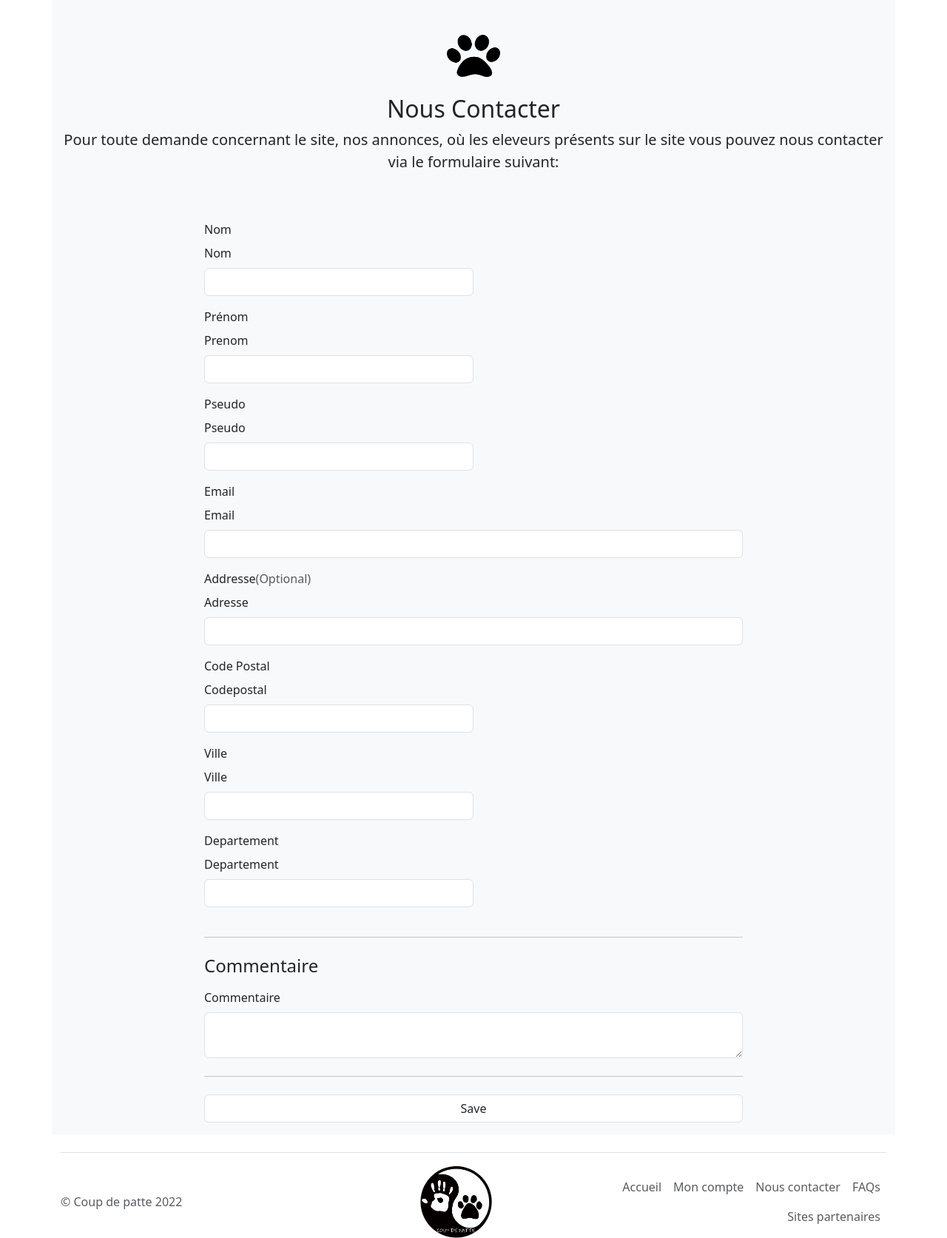
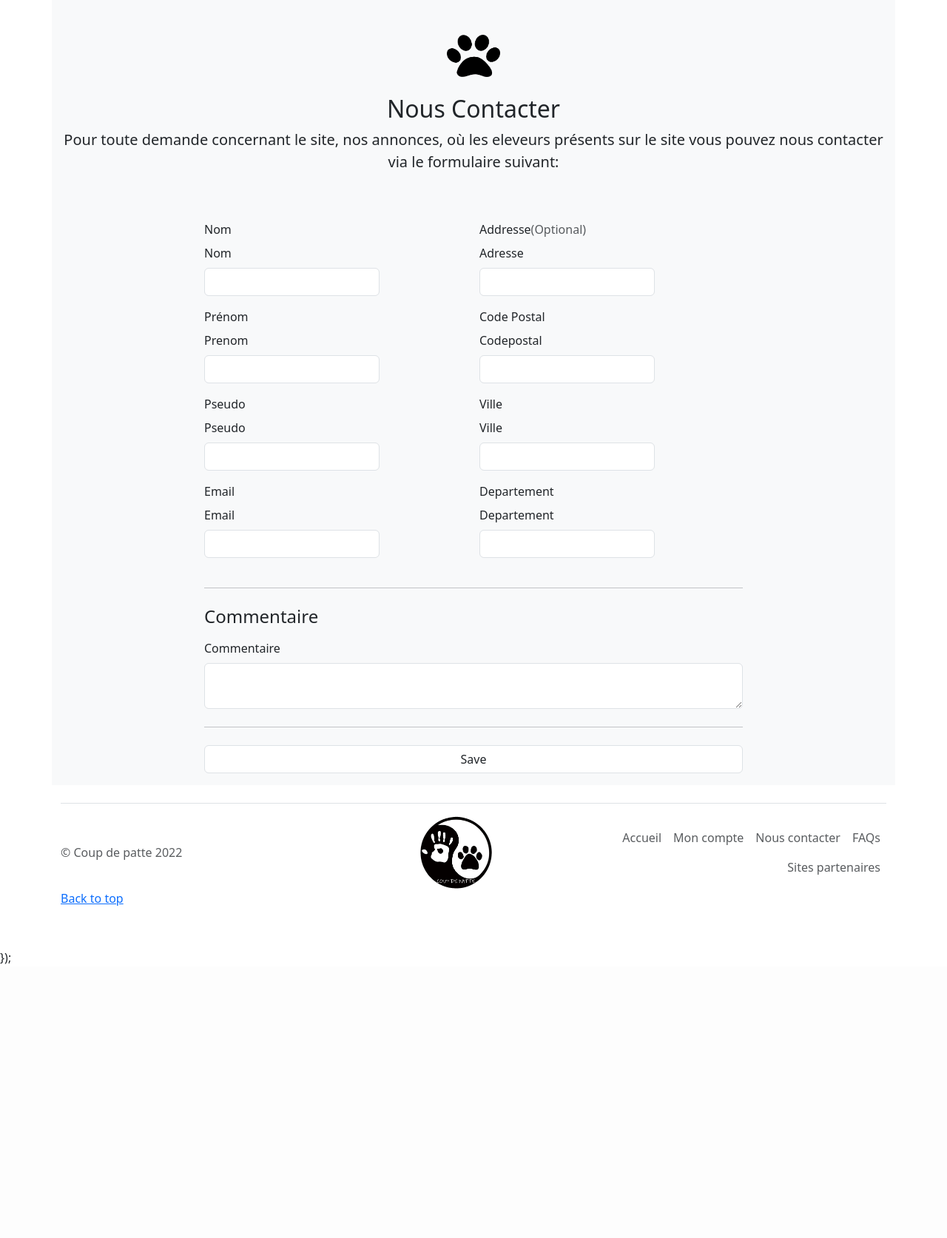
Before and after one commit to coupdepatte/coup_de_patte, a Symfony app: template templates/contact/index.html.twig in a window 1280 px wide. Shown: the part 224-1897 px from the top of the page at 74% size. After the commit the page ends 1527 px from the top, so only its background shows below. Run offline with Twig, Linux system fonts and the light colour scheme; the template is opened without the code that fills it, so the values that code supplies are empty; form fields are guessed from the names that the template uses; some libraries are stand-ins or nearby versions.

Commit message:
Modification mise en page

```diff
--- a/templates/commun/footer.html.twig
+++ b/templates/commun/footer.html.twig
@@ -18,7 +18,7 @@
 				<a class="nav-link px-2 text-muted"{{active_contact|default("")}}  href="{{path('app_contact')}}" >Nous contacter</a>
 			</li>
 			<li class="nav-item">
-				<a href="#" class="nav-link px-2 text-muted">FAQs</a>
+				<a  class="nav-link px-2 text-muted" href="{{path('app_faq')}}">FAQs</a>
 			</li>
 			<li class="nav-item">
 				<a href="https://www.zooplus.fr/?mkt_source=242867&gclid=CjwKCAiA3KefBhByEiwAi2LDHLbwFOzrtbS8RNNnMiTDiIlkYe-eYTFxg9lrUPfy5MjqhOj6yUl7txoCodwQAvD_BwE" class="nav-link px-2 text-muted">Sites partenaires</a>
--- a/templates/contact/index.html.twig
+++ b/templates/contact/index.html.twig
@@ -1,6 +1,7 @@
 {% extends 'base.html.twig' %}
 
-{% block title %}Contact - Coup De Patte{% endblock %}
+{% block title %}Contact - Coup De Patte
+{% endblock %}
 
 {% block stylesheets %}
 	{{ encore_entry_link_tags('app') }}
@@ -23,22 +24,23 @@
 				<div class="col-md-7 col-lg-8 mx-auto">
 
 					<div class="row g-3">
+						<div class="col">
 						{{form_start(form_contact)}}
-                        <div class="col-sm-6">
+						<div class="col-sm-8">
 							<label for="firstName" class="form-label">Nom</label>
 							{{form_row(form_contact.nom)}}
 							<div class="invalid-feedback">
 								Un nom valide est demandé
 							</div>
 						</div>
-                        <div class="col-sm-6">
+						<div class="col-sm-8">
 							<label for="lastName" class="form-label">Prénom</label>
 							{{form_row(form_contact.prenom)}}
 							<div class="invalid-feedback">
 								Un prénom valide est demandé
 							</div>
 						</div>
-                        <div class="col-sm-6">
+						<div class="col-sm-8">
 							<label for="username" class="form-label">Pseudo</label>
 
 							{{form_row(form_contact.pseudo)}}
@@ -47,40 +49,45 @@
 							</div>
 
 						</div>
-                        <div class="col-12">
-                        <label for="email" class="form-label">Email </label>
+						<div class="col-8">
+							<label for="email" class="form-label">Email
+							</label>
 							{{form_row(form_contact.email)}}
 							<div class="invalid-feedback">
 								Une addresse email valide est demandée
 							</div>
 						</div>
-                        <div class="col-12">
-                        <label for="address" class="form-label">Addresse<span class="text-muted">(Optional)</span></label>
+					</div>
+					<div class="col">
+						<div class="col-8">
+							<label for="address" class="form-label">Addresse<span class="text-muted">(Optional)</span>
+							</label>
 							{{form_row(form_contact.adresse)}}
 							<div class="invalid-feedback">
 								Une addresse valide est demandée
 							</div>
 						</div>
-                        <div class="col-sm-6">
+						<div class="col-sm-8">
 							<label for="country" class="form-label">Code Postal</label>
 							{{form_row(form_contact.codepostal)}}
 							<div class="invalid-feedback">
 								Selectionnez un code postal valide.
 							</div>
 						</div>
-                        <div class="col-sm-6">
+						<div class="col-sm-8">
 							<label for="state" class="form-label">Ville</label>
 							{{form_row(form_contact.ville)}}
 							<div class="invalid-feedback">
 								choisisez une ville valide.
 							</div>
 						</div>
-                        <div class="col-sm-6">
+						<div class="col-sm-8">
 							<label for="zip" class="form-label">Departement</label>
 							{{form_row(form_contact.departement)}}
 						</select>
 						<div class="invalid-feedback">
 							choisisez un département.
+						</div>
 					</div>
 				</div>
 			</div>
@@ -94,21 +101,8 @@
 			{{form_end(form_contact)}}
 		</div>
 	</div>
-  </main>
-</div>
-{% include 'commun/footer.html.twig' %}
-
-{% block javascripts %}
-    {{ encore_entry_script_tags('app') }}
-{% endblock %}
-<script src="https://code.jquery.com/jquery-3.6.3.js" integrity="sha256-nQLuAZGRRcILA+6dMBOvcRh5Pe310sBpanc6+QBmyVM=" crossorigin="anonymous"></script>
-<script src="https://code.jquery.com/ui/1.13.2/jquery-ui.js" integrity="sha256-xLD7nhI62fcsEZK2/v8LsBcb4lG7dgULkuXoXB/j91c=" crossorigin="anonymous"></script>
-<script src="https://ajax.googleapis.com/ajax/libs/jquery/2.1.1/jquery.min.js"></script>
-<script src="https://cdnjs.cloudflare.com/ajax/libs/jqueryui/1.12.1/jquery-ui.min.js"></script>
-<script src="https://cdn.jsdelivr.net/npm/bootstrap@5.3.0-alpha1/dist/js/bootstrap.bundle.min.js" integrity="sha384-w76AqPfDkMBDXo30jS1Sgez6pr3x5MlQ1ZAGC+nuZB+EYdgRZgiwxhTBTkF7CXvN" crossorigin="anonymous"></script>
-<script src="https://cdn.jsdelivr.net/npm/sweetalert2@11.7.0/dist/sweetalert2.all.min.js"></script>
-<script src="https://cdn.jsdelivr.net/npm/chart.js@2.9.4/dist/Chart.min.js" integrity="sha384-zNy6FEbO50N+Cg5wap8IKA4M/ZnLJgzc6w2NqACZaK0u0FXfOWRRJOnQtpZun8ha" crossorigin="anonymous"></script>
-<script>
+</main></div>{% include 'commun/footer.html.twig' %}{% block javascripts %}
+{{ encore_entry_script_tags('app') }}{% endblock %}<script src="https://code.jquery.com/jquery-3.6.3.js" integrity="sha256-nQLuAZGRRcILA+6dMBOvcRh5Pe310sBpanc6+QBmyVM=" crossorigin="anonymous"></script><script src="https://code.jquery.com/ui/1.13.2/jquery-ui.js" integrity="sha256-xLD7nhI62fcsEZK2/v8LsBcb4lG7dgULkuXoXB/j91c=" crossorigin="anonymous"></script><script src="https://ajax.googleapis.com/ajax/libs/jquery/2.1.1/jquery.min.js"></script><script src="https://cdnjs.cloudflare.com/ajax/libs/jqueryui/1.12.1/jquery-ui.min.js"></script><script src="https://cdn.jsdelivr.net/npm/bootstrap@5.3.0-alpha1/dist/js/bootstrap.bundle.min.js" integrity="sha384-w76AqPfDkMBDXo30jS1Sgez6pr3x5MlQ1ZAGC+nuZB+EYdgRZgiwxhTBTkF7CXvN" crossorigin="anonymous"></script><script src="https://cdn.jsdelivr.net/npm/sweetalert2@11.7.0/dist/sweetalert2.all.min.js"></script><script src="https://cdn.jsdelivr.net/npm/chart.js@2.9.4/dist/Chart.min.js" integrity="sha384-zNy6FEbO50N+Cg5wap8IKA4M/ZnLJgzc6w2NqACZaK0u0FXfOWRRJOnQtpZun8ha" crossorigin="anonymous"></script><script>
 $("#contact_adresse").autocomplete({
 source: function (request, response) {
 $.ajax({
@@ -164,4 +158,4 @@
 });
 </script>
 
-{% endblock %}
+});</script>{% endblock %}
```
Also changed, not shown: templates/annonce/index.html.twig (+72 -13 lines). Lines whose indentation alone changed are shown as unchanged.
